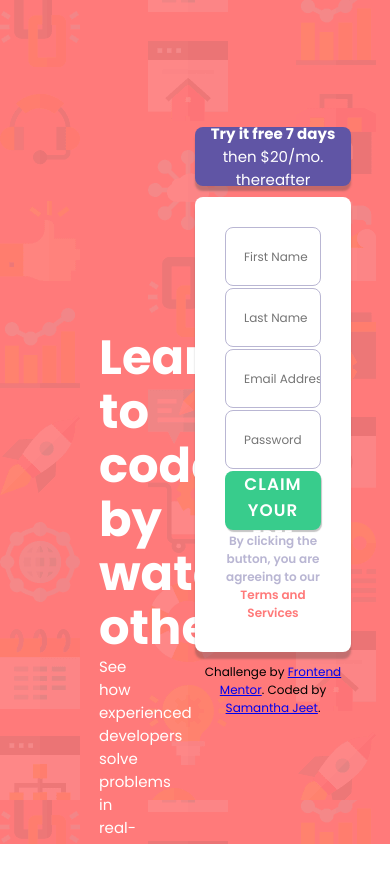
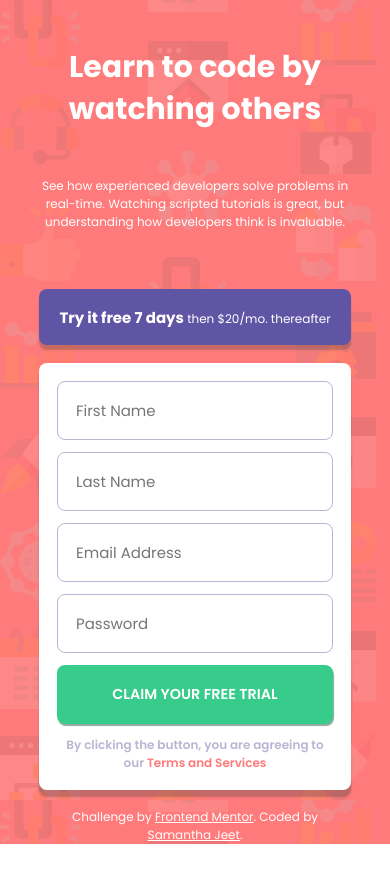
Before and after one commit to samanthajeet/frontend-mentor, a React (Create React App) app: page /#/signupform in a window 390 px wide. Shown: the top 882 px of the page. After the commit the page ends 844 px from the top, so only its background shows below. Built offline with nearby package versions, Linux system fonts and the light colour scheme.

Commit message:
initital responsive

```diff
--- a/src/components/SignupForm/SignupForm.css
+++ b/src/components/SignupForm/SignupForm.css
@@ -48,7 +48,7 @@
   justify-content: space-between;
 }
 
-.right-header{
+.right-header {
   background: hsl(248, 32%, 49%);
   height: 10%;
   display: flex;
@@ -56,14 +56,15 @@
   align-items: center;
   color: white;
   box-shadow: 0px 5px 2px hsla(128, 0%, 25%, 0.3);
+  padding: 1.5rem;
 }
 
-.bold{
+.bold {
   font-weight: 700;
   font-size: 1.25rem;
 }
 
-.inputs{
+.inputs {
   background: white;
   display: flex;
   flex-direction: column;
@@ -73,14 +74,15 @@
   box-shadow: 0px 7px 2px hsla(128, 0%, 25%, 0.3);
 }
 
-input{
+input {
   border-radius: 8px;
   border: 1px solid hsl(246, 25%, 77%);
   height: 15%;
   padding-left: 1.5rem;
+  font-size: 1.25rem;
 }
 
-input:focus{
+input:focus {
   border: 1px solid hsl(249, 10%, 26%);
   outline: none;
 }
@@ -95,23 +97,90 @@
   font-size: 1.4rem;
   text-transform: uppercase;
   letter-spacing: 1px;
-  box-shadow: 1px 2px 1px hsla(128, 0%, 25%, 0.3);
+  box-shadow: 1px 2px 1px hsla(154, 59%, 21%, 0.5);
 }
 
-button:focus{
+button:focus {
   outline: none;
 }
 
+button:active {
+  background: hsla(128, 0%, 25%, 0.3);
+}
 
-.footer{
-  color:hsl(246, 25%, 77%);
+button:hover {
+  cursor: pointer;
+}
+
+.footer {
+  color: hsl(246, 25%, 77%);
   font-weight: 600;
 }
 
-.redtext{
-  color: hsl(0, 100%, 74%)
+.redtext {
+  color: hsl(0, 100%, 74%);
 }
 
-.rounded-corners{
+.rounded-corners {
   border-radius: 8px;
 }
+
+footer {
+  color: white;
+}
+
+a {
+  color: white;
+}
+
+@media screen and (min-width: 1600px) {
+  .left {
+    width: 25%;
+  }
+  .right {
+    width: 25%;
+  }
+}
+
+@media screen and (max-width: 700px) {
+  h1 {
+    font-size: 2.5rem;
+    line-height: 3.5rem;
+  }
+
+  h5{
+    font-size: 1rem;
+  }
+  main {
+    flex-direction: column;
+    justify-content: flex-start;
+    align-items: center;
+    min-height: 100vh;
+  }
+
+  .left {
+    /* border: 1px solid white; */
+    height: 35%;
+    width: 80%;
+    justify-content: space-evenly;
+    text-align: center;
+    padding: 0;
+    margin-bottom: 1rem;
+  }
+
+  .right {
+    /* border: 1px solid white; */
+    padding: 0;
+    width: 80%;
+  }
+
+  .inputs{
+    padding: 1.5rem;
+  }
+
+  .inputs > button {
+    font-size: 1.2rem;
+    text-transform: uppercase;
+    letter-spacing: 0;
+  }
+}
```
